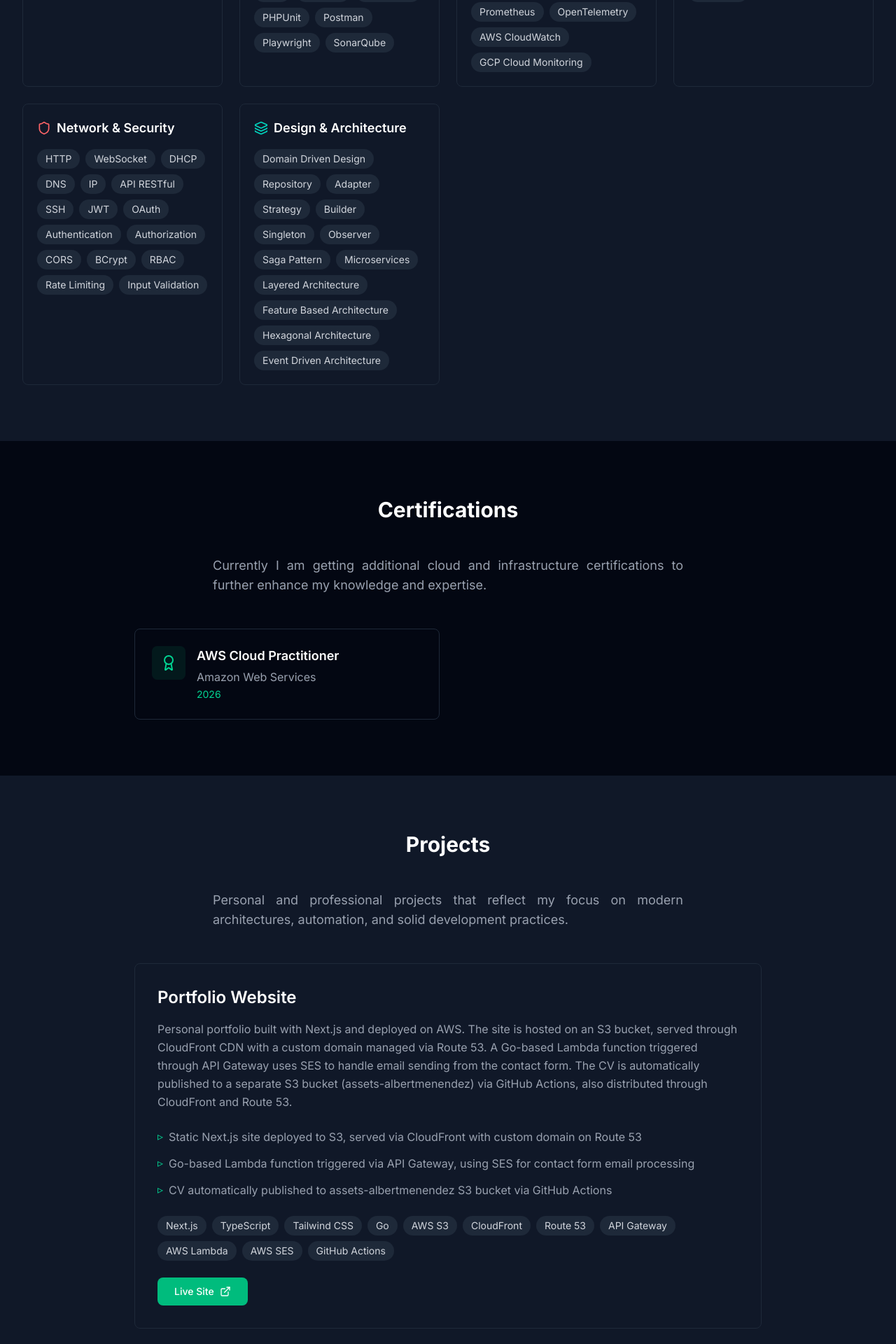
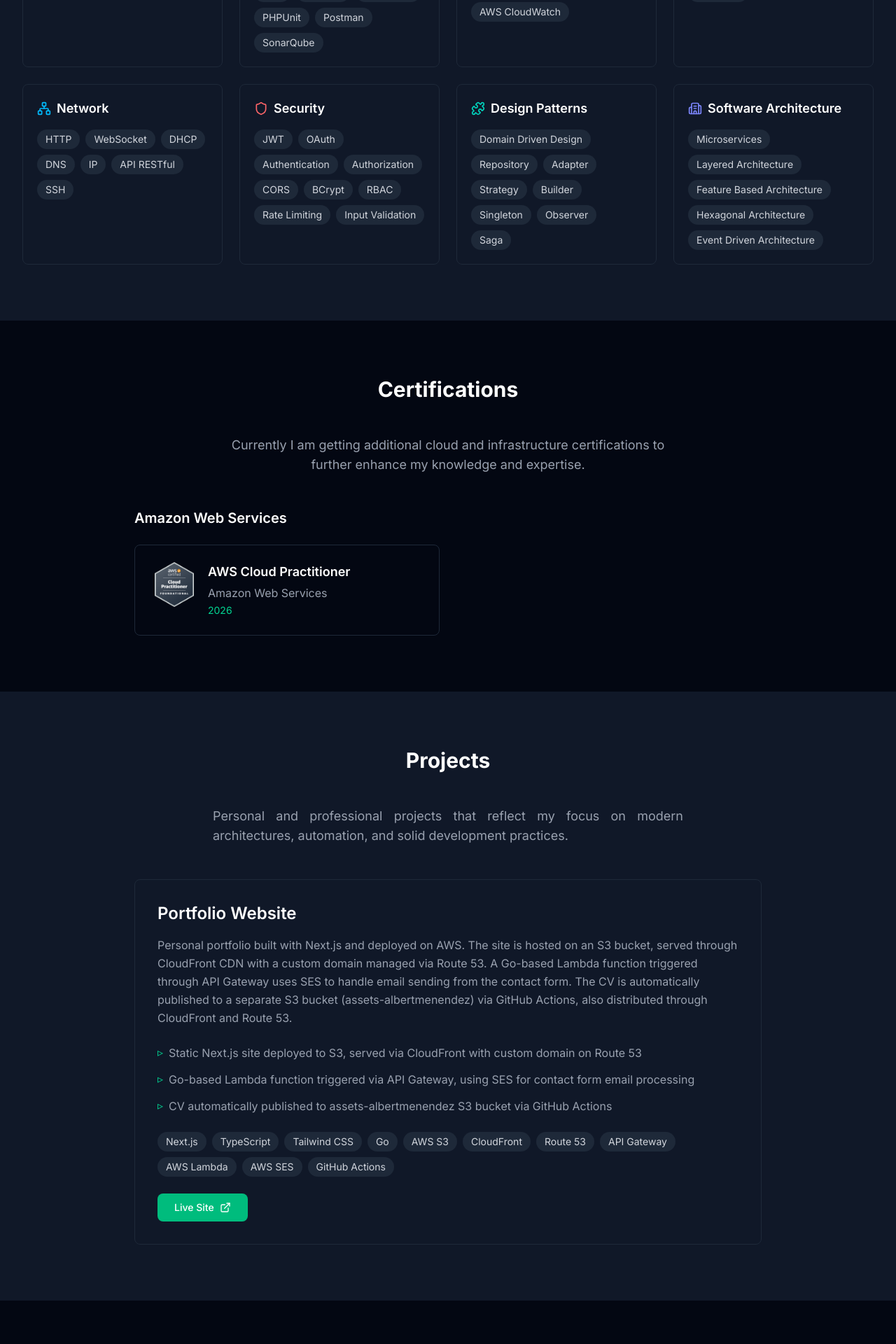
Before and after one commit to albertmenendezg/portfolio, a Next.js app: page / in a window 1280 px wide. Shown: the part 5060-6980 px from the top of the page at 70% size. Built offline with nearby package versions, Linux system fonts and the light colour scheme.

Commit message:
Update portfolio

```diff
--- a/src/components/Certifications.tsx
+++ b/src/components/Certifications.tsx
@@ -3,10 +3,18 @@
 import { motion } from "framer-motion";
 import { certifications } from "@/data/portfolio";
 import { useTranslation } from "react-i18next";
-import { Award } from "lucide-react";
+import Image from "next/image";
 
 export default function Certifications() {
-  const { t } = useTranslation();
+  const { t } = useTranslation()
+
+  const grouped = certifications.reduce<Record<string, typeof certifications>>(
+    (acc, cert) => {
+      ;(acc[cert.issuer] ??= []).push(cert)
+      return acc
+    },
+    {},
+  )
 
   return (
     <section id="certifications" className="py-20 bg-white dark:bg-gray-950">
@@ -26,13 +34,19 @@
           whileInView={{ opacity: 1, y: 0 }}
           viewport={{ once: true }}
           transition={{ duration: 0.5 }}
-          className="text-gray-600 dark:text-gray-400 text-center text-justify mb-12 text-lg max-w-2xl mx-auto"
+          className="text-gray-600 dark:text-gray-400 text-center mb-12 text-lg max-w-2xl mx-auto"
         >
           {t("certifications.description")}
         </motion.p>
 
-        <div className="grid md:grid-cols-2 gap-6 max-w-4xl mx-auto">
-          {certifications.map((cert, index) => (
+        {Object.entries(grouped).map(([issuer, certs]) => (
+          <div key={issuer} className="mb-12 last:mb-0 max-w-4xl mx-auto">
+            <h3 className="text-xl font-semibold text-gray-900 dark:text-white mb-6">
+              {issuer}
+            </h3>
+
+            <div className="grid md:grid-cols-2 gap-6">
+              {certs.map((cert, index) => (
                 <motion.a
                   key={cert.id}
                   href={cert.link}
@@ -45,20 +59,32 @@
                   whileHover={{ scale: 1.02 }}
                   className="bg-white dark:bg-gray-950 p-6 rounded-lg border border-gray-200 dark:border-gray-800 hover:border-emerald-500/50 dark:hover:border-emerald-400/50 transition-colors flex items-start space-x-4"
                 >
-              <div className="bg-emerald-500/10 p-3 rounded-lg shrink-0">
-                <Award className="w-6 h-6 text-emerald-600 dark:text-emerald-400" />
+                  <div className="shrink-0 flex items-center justify-center size-16">
+                    <Image
+                      src={cert.image}
+                      alt={cert.name}
+                      width={56}
+                      height={56}
+                      className="object-contain"
+                    />
                   </div>
                   <div>
-                <h3 className="text-lg font-semibold text-gray-900 dark:text-white mb-1">
+                    <h4 className="text-lg font-semibold text-gray-900 dark:text-white mb-1">
                       {cert.name}
-                </h3>
-                <p className="text-gray-600 dark:text-gray-400">{cert.issuer}</p>
-                <span className="text-emerald-600 dark:text-emerald-400 text-sm">{cert.year}</span>
+                    </h4>
+                    <p className="text-gray-600 dark:text-gray-400">
+                      {cert.issuer}
+                    </p>
+                    <span className="text-emerald-600 dark:text-emerald-400 text-sm">
+                      {cert.year}
+                    </span>
                   </div>
                 </motion.a>
               ))}
             </div>
           </div>
+        ))}
+      </div>
     </section>
-  );
+  )
 }
--- a/src/components/Contact.tsx
+++ b/src/components/Contact.tsx
@@ -166,7 +166,7 @@
               disabled={status === "loading" || status === "success"}
               whileHover={{ scale: 1.01 }}
               whileTap={{ scale: 0.99 }}
-              className="w-full px-6 py-3 bg-emerald-500 hover:bg-emerald-600 disabled:bg-emerald-600/50 disabled:cursor-not-allowed text-white font-semibold rounded-lg transition-colors flex items-center justify-center"
+              className="w-full px-6 py-3 bg-emerald-500 hover:bg-emerald-600 disabled:bg-emerald-600/50 disabled:cursor-not-allowed cursor-pointer text-white font-semibold rounded-lg transition-colors flex items-center justify-center"
             >
               {status === "loading" ? (
                 <>
--- a/src/components/Skills.tsx
+++ b/src/components/Skills.tsx
@@ -5,7 +5,8 @@
 import { useTranslation } from "react-i18next";
 import {
   Code2, Box, Database, Cloud, Wrench, TestTube2,
-  Sparkles, ArrowLeftRight, Shield, Layers
+  Sparkles, Server, Shield, Puzzle,
+  Network, Building2
 } from "lucide-react";
 
 const skillCategoriesKeys = [
@@ -15,10 +16,12 @@
   { key: "devops", items: skills.devops, color: "text-orange-600 dark:text-orange-400", bg: "bg-orange-500/10", icon: Cloud },
   { key: "databases", items: skills.databases, color: "text-purple-600 dark:text-purple-400", bg: "bg-purple-500/10", icon: Database },
   { key: "testing", items: skills.testing, color: "text-yellow-600 dark:text-yellow-400", bg: "bg-yellow-500/10", icon: TestTube2 },
-  { key: "infrastructure", items: skills.infrastructure, color: "text-amber-600 dark:text-amber-400", bg: "bg-amber-500/10", icon: ArrowLeftRight },
+  { key: "infrastructure", items: skills.infrastructure, color: "text-amber-600 dark:text-amber-400", bg: "bg-amber-500/10", icon: Server },
   { key: "devTools", items: skills.devTools, color: "text-pink-600 dark:text-pink-400", bg: "bg-pink-500/10", icon: Wrench },
-  { key: "networkSecurity", items: skills.networkSecurity, color: "text-red-600 dark:text-red-400", bg: "bg-red-500/10", icon: Shield },
-  { key: "designArchitecture", items: skills.designArchitecture, color: "text-teal-600 dark:text-teal-400", bg: "bg-teal-500/10", icon: Layers },
+  { key: "network", items: skills.network, color: "text-sky-600 dark:text-sky-400", bg: "bg-sky-500/10", icon: Network },
+  { key: "security", items: skills.security, color: "text-red-600 dark:text-red-400", bg: "bg-red-500/10", icon: Shield },
+  { key: "designPatterns", items: skills.designPatterns, color: "text-teal-600 dark:text-teal-400", bg: "bg-teal-500/10", icon: Puzzle },
+  { key: "architecture", items: skills.architecture, color: "text-indigo-600 dark:text-indigo-400", bg: "bg-indigo-500/10", icon: Building2 },
 ];
 
 export default function Skills() {
--- a/src/data/portfolio.ts
+++ b/src/data/portfolio.ts
@@ -84,12 +84,14 @@
   frameworks: ["SpringBoot", "Node.js", "NestJS", "React", "Next.js", "Symfony"],
   databases: ["MySQL", "PostgreSQL", "Redis", "MongoDB"],
   devops: ["Docker", "Kubernetes", "AWS", "GCP", "Terraform", "GitLab CI", "GitHub Actions", "Bitbucket pipelines", "Linux"],
-  testing: ["Unit Testing", "Integration Testing", "E2E Testing", "TDD", "JUnit", "Jest", "Mockito", "Cucumber", "PHPUnit", "Postman", "Playwright", "SonarQube"],
+  testing: ["Unit Testing", "Integration Testing", "E2E Testing", "TDD", "JUnit", "Jest", "Mockito", "Cucumber", "PHPUnit", "Postman", "SonarQube"],
   ai: ["Prompt Engineering", "Agents", "MCP", "Codex", "Claude Code", "Opencode", "Ollama"],
-  infrastructure: ["RabbitMQ", "Kafka", "Redis", "AWS SQS", "AWS SNS", "GCP Pub/Sub", "Grafana", "Prometheus", "OpenTelemetry", "AWS CloudWatch", "GCP Cloud Monitoring"],
+  infrastructure: ["RabbitMQ", "Kafka", "Redis", "Grafana", "Prometheus", "OpenTelemetry", "AWS CloudWatch"],
   devTools: ["Swagger", "Dbeaver", "Jetbrains", "Jira", "Trello", "Git", "GitHub", "GitLab", "Bitbucket"],
-  networkSecurity: ["HTTP", "WebSocket", "DHCP", "DNS", "IP", "API RESTful", "SSH", "JWT", "OAuth", "Authentication", "Authorization", "CORS", "BCrypt", "RBAC", "Rate Limiting", "Input Validation"],
-  designArchitecture: ["Domain Driven Design", "Repository", "Adapter", "Strategy", "Builder", "Singleton", "Observer", "Saga Pattern", "Microservices", "Layered Architecture", "Feature Based Architecture", "Hexagonal Architecture", "Event Driven Architecture"]
+  network: ["HTTP", "WebSocket", "DHCP", "DNS", "IP", "API RESTful", "SSH"],
+  security: ["JWT", "OAuth", "Authentication", "Authorization", "CORS", "BCrypt", "RBAC", "Rate Limiting", "Input Validation"],
+  designPatterns: ["Domain Driven Design", "Repository", "Adapter", "Strategy", "Builder", "Singleton", "Observer", "Saga"],
+  architecture: ["Microservices", "Layered Architecture", "Feature Based Architecture", "Hexagonal Architecture", "Event Driven Architecture"]
 };
 
 export const education = [
@@ -133,19 +135,6 @@
     links: {
       live: "https://albertmenendez.com"
     }
-  },
-  {
-    id: 2,
-    nameKey: "projects.urlShortener.name",
-    descriptionKey: "projects.urlShortener.description",
-    highlights: [
-      { textKey: "projects.urlShortener.highlights.lambda", link: "https://github.com/albertmenendezg/url-shortener" },
-      { textKey: "projects.urlShortener.highlights.client", link: "https://github.com/albertmenendezg/url-shortener-client" },
-    ],
-    tech: ["AWS Lambda", "API Gateway", "DynamoDB", "React", "TypeScript", "GitHub Actions", "S3", "CloudFront", "Route 53"],
-    links: {
-      live: "https://url-shortener.albertmenendez.com"
-    }
   }
 ]
 
@@ -155,6 +144,7 @@
     name: "AWS Cloud Practitioner",
     issuer: "Amazon Web Services",
     year: "2026",
+    image: "/images/badges/aws-cloud-practitioner.png",
     link: "https://www.credly.com/badges/43118d9c-cb1c-4712-8db7-2a5b366989dc"
-  }
+  },
 ];
--- a/src/i18n/locales/en.json
+++ b/src/i18n/locales/en.json
@@ -128,13 +128,15 @@
     "languages": "Languages",
     "frameworks": "Frameworks",
     "databases": "Databases",
-    "devops": "DevOps",
+    "devops": "DevOps & Cloud",
     "testing": "Testing",
     "ai": "AI",
     "infrastructure": "Infrastructure & Observability",
     "devTools": "Development Tools",
-    "networkSecurity": "Network & Security",
-    "designArchitecture": "Design & Architecture"
+    "network": "Network",
+    "security": "Security",
+    "designPatterns": "Design Patterns",
+    "architecture": "Software Architecture"
   },
   "certifications": {
     "title": "Certifications",
--- a/src/i18n/locales/es.json
+++ b/src/i18n/locales/es.json
@@ -128,13 +128,15 @@
     "languages": "Lenguajes",
     "frameworks": "Frameworks",
     "databases": "Bases de Datos",
-    "devops": "DevOps",
+    "devops": "DevOps y Cloud",
     "testing": "Testing",
     "ai": "IA",
     "infrastructure": "Infraestructura y Observabilidad",
     "devTools": "Herramientas de Desarrollo",
-    "networkSecurity": "Redes y Seguridad",
-    "designArchitecture": "Diseño y Arquitectura"
+    "network": "Redes",
+    "security": "Seguridad",
+    "designPatterns": "Patrones de Diseño",
+    "architecture": "Arquitectura de Software"
   },
   "certifications": {
     "title": "Certificaciones",
```
Also changed, not shown: public/images/badges/aws-cloud-practitioner.png (added). Lines whose indentation alone changed are shown as unchanged.
